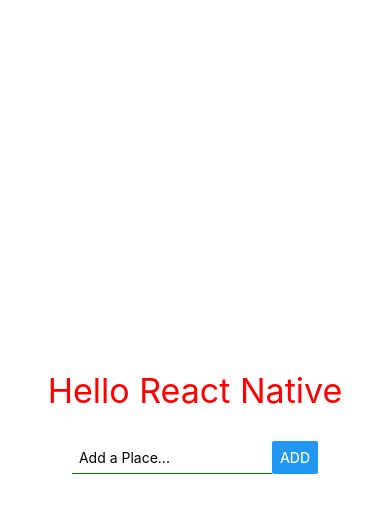
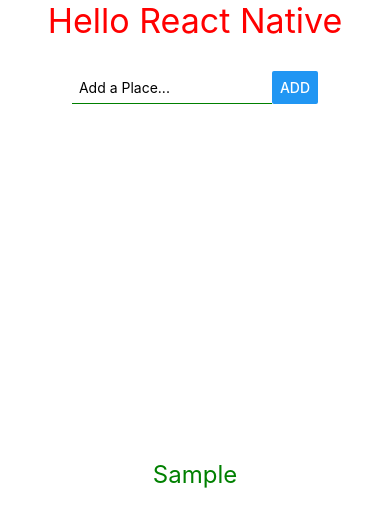
Before and after one commit to jakdev047/reactNativeCore, a React Native app: screen / in a window 390 px wide. Both pictures are taken after typing "Sample" into the empty fields and a click on the button "ADD". Shown: the top 526 px of the page. Built offline with nearby package versions, Linux system fonts and the light colour scheme.

Commit message:
Creating Component

```diff
--- a/App.js
+++ b/App.js
@@ -1,10 +1,16 @@
 // import { StatusBar } from 'expo-status-bar';
 import React, { useState } from 'react';
 import { Button, StyleSheet, Text, TextInput, View } from 'react-native';
+import ListItem from './components/ListItem/ListItem';
 
 export default function App() {
   const [inputValue, setInputValue] = useState('');
   const [placeList, setPlaceList] = useState([]);
+  const listPlace = placeList.map((itm, i) => {
+    return (
+      <ListItem placeName={itm} key={i}/>
+    )
+  })
   return (
     <View style={styles.container}>
       <Text style={styles.textStyles}>Hello React Native</Text>
@@ -37,6 +43,7 @@
           }}
         />
       </View>
+      <View style={styles.container}>{listPlace}</View>
 
       {/* <StatusBar style="auto" /> */}
     </View>
--- /dev/null
+++ b/components/ListItem/ListItem.js
@@ -0,0 +1,21 @@
+import React from 'react';
+import { Text, View, StyleSheet } from 'react-native';
+
+const styles = StyleSheet.create({
+    textProperty: {
+        color: 'green',
+        fontSize: '24px'
+    }
+});
+
+const ListItem = ({placeName}) => {
+    return (
+        <View>
+            <Text style={styles.textProperty}>
+                {placeName}
+            </Text>
+        </View>
+    )
+}
+
+export default ListItem;
```
